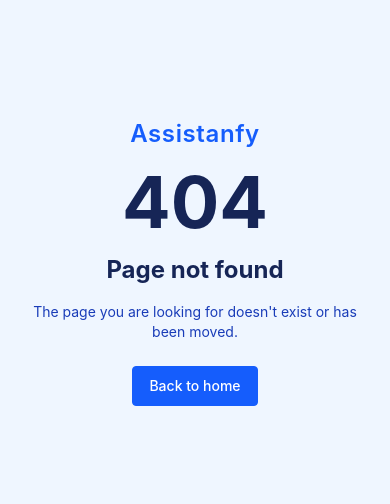
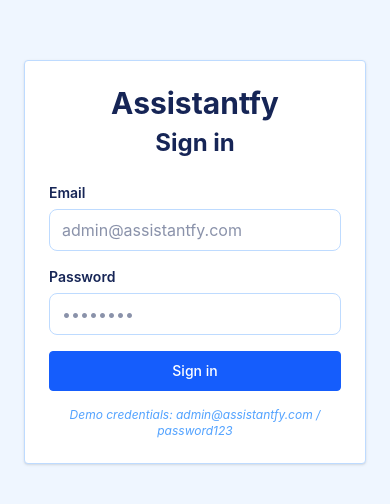
Before and after one commit to javiperezdev/assistantfy, a React (Vite) app in the folder frontend/: page /login in a window 390 px wide. Before the commit this address had no page. Shown: the part 160-664 px from the top of the page. Built offline with nearby package versions, Linux system fonts and the light colour scheme.

Commit message:
fix(AppointmentCard): long name now display correctly on mobile

```diff
--- a/frontend/src/App.tsx
+++ b/frontend/src/App.tsx
@@ -3,6 +3,7 @@
 import { BrowserRouter, Routes, Route } from 'react-router-dom';
 import { SettingView } from './views/SettingsView/SettingView';
 import { NotFound } from './views/NotFound';
+import { LoginView } from './views/AuthView/LoginView';
 
 export default function App() {
   const queryClient = new QueryClient();
@@ -13,6 +14,7 @@
         <Routes>
           <Route path="*" element={<NotFound />} />
           <Route path="/" element={<AppointmentsView />} />
+          <Route path="/login" element={<LoginView />} />
           <Route path="/settings" element={<SettingView />} />
         </Routes>
       </BrowserRouter>
--- /dev/null
+++ b/frontend/src/services/authService.ts
@@ -0,0 +1,20 @@
+export interface AuthUser {
+    token: string;
+    email: string;
+}
+
+const DEMO_EMAIL = "admin@assistantfy.com";
+const DEMO_PASSWORD = "password123";
+
+// mock auth, swap for a real API call when the backend exists
+export function login(email: string, password: string): Promise<AuthUser> {
+    return new Promise((resolve, reject) => {
+        setTimeout(() => {
+            if (email === DEMO_EMAIL && password === DEMO_PASSWORD) {
+                resolve({ token: "mock-token", email });
+            } else {
+                reject(new Error("Invalid email or password"));
+            }
+        }, 800);
+    });
+}
--- a/frontend/src/views/AppointmentsView/AppointmentCard.tsx
+++ b/frontend/src/views/AppointmentsView/AppointmentCard.tsx
@@ -32,34 +32,48 @@
     const targets = STATE_TARGETS[appointment.appointment_state];
     const badgeClasses = `px-2.5 py-1 rounded-lg text-xs font-semibold shrink-0 ${STATE_BADGE[appointment.appointment_state]}`;
 
+
     return (
-        <div className="flex items-center gap-4 p-4 bg-blue-50 border border-blue-100 rounded-xl hover:border-blue-200 transition-colors">
-            <span className="text-blue-950 font-semibold w-20 shrink-0">
+        <div className="flex flex-col gap-3 p-3 bg-blue-50 border border-blue-100 rounded-xl hover:border-blue-200 transition-colors md:flex-row md:items-center md:gap-6 md:p-4">
+            <span className="text-blue-950 font-semibold md:w-20 md:shrink-0">
                 {formatTime(appointment.start_time)}
             </span>
-            <div className="flex flex-col flex-1 min-w-0">
-                <span className="text-blue-950 font-bold text-base truncate">{appointment.client_name}</span>
+
+            <div className="flex flex-col min-w-0 md:flex-1">
+                <span className="text-blue-950 font-semibold">
+                    {appointment.client_name}
+                </span>
                 <span className="text-sm font-medium text-blue-600">
                     {appointment.service_name} • {appointment.duration_minutes} min
                 </span>
             </div>
+
             {targets.length === 0 ? (
                 <span className={badgeClasses}>Cancelled</span>
             ) : (
-                /* The badge itself is the control: same look/space, but picking
-                 * an option updates the state right away (no save button). */
-                <span className="relative inline-flex shrink-0">
+                <span className="relative inline-flex shrink-0 self-start md:self-center">
                     <select
                         value={appointment.appointment_state}
-                        onChange={(e) => onSetState(appointment.id, e.target.value as AppointmentState)}
+                        onChange={(e) =>
+                            onSetState(
+                                appointment.id,
+                                e.target.value as AppointmentState
+                            )
+                        }
                         aria-label={`State of ${appointment.client_name}'s appointment`}
                         className={`${badgeClasses} appearance-none cursor-pointer pr-6`}
                     >
-                        {STATE_OPTIONS.filter((option) => targets.includes(option.value)).map((option) => (
-                            <option key={option.value} value={option.value}>{option.label}</option>
+                        {STATE_OPTIONS.filter((option) =>
+                            targets.includes(option.value)
+                        ).map((option) => (
+                            <option key={option.value} value={option.value}>
+                                {option.label}
+                            </option>
                         ))}
                     </select>
-                    <span className="pointer-events-none absolute right-2 top-1/2 -translate-y-1/2 text-[10px] opacity-70">▾</span>
+                    <span className="pointer-events-none absolute right-2 top-1/2 -translate-y-1/2 text-[10px] opacity-70">
+                        ▾
+                    </span>
                 </span>
             )}
         </div>
--- a/frontend/src/views/AppointmentsView/AppointmentsView.tsx
+++ b/frontend/src/views/AppointmentsView/AppointmentsView.tsx
@@ -1,11 +1,27 @@
+import { useCallback, useState } from "react";
+import { useLocation } from "react-router-dom";
 import { TopNavigation } from "../../components/TopNavigation";
 import { AppointmentsContainer } from "./AppointmentsContainer";
 import { SectionHeader } from "../../components/SectionHeader";
+import { Toast } from "../../components/Toast";
 
 
+interface WelcomeState {
+    welcomeEmail?: string;
+}
+
 export function AppointmentsView() {
+    const location = useLocation();
+    const [welcomeEmail, setWelcomeEmail] = useState<string | null>(
+        (location.state as WelcomeState | null)?.welcomeEmail ?? null
+    );
+    const dismissWelcome = useCallback(() => setWelcomeEmail(null), []);
+
     return (
         <div className="bg-white min-h-screen p-6 md:p-10">
+            {welcomeEmail && (
+                <Toast message={`Welcome back, ${welcomeEmail}`} onClose={dismissWelcome} />
+            )}
             <TopNavigation />
             <SectionHeader title="Appointments" subtitle="Manage your appointments"/>
             <div className="bg-white min-h-screen">
--- /dev/null
+++ b/frontend/src/views/AuthView/AuthCard.tsx
@@ -0,0 +1,20 @@
+import type { ReactNode } from 'react';
+
+interface AuthCardProps {
+    title: string;
+    children: ReactNode;
+}
+
+export function AuthCard({ title, children }: AuthCardProps) {
+    return (
+        <div className="bg-blue-50 min-h-screen flex items-center justify-center px-6 py-16">
+            <div className="bg-white rounded border border-blue-200 p-6 shadow-sm w-full max-w-md mx-auto">
+                <div className="flex flex-col items-center gap-1.5 mb-6 text-center">
+                    <h1 className="text-3xl font-bold text-blue-950">Assistantfy</h1>
+                    <h2 className="text-2xl font-bold text-blue-950">{title}</h2>
+                </div>
+                {children}
+            </div>
+        </div>
+    );
+}
--- /dev/null
+++ b/frontend/src/views/AuthView/LoginView.tsx
@@ -0,0 +1,78 @@
+import React, { useState } from 'react';
+import { useNavigate } from 'react-router-dom';
+import { AuthCard } from './AuthCard';
+import { login } from '../../services/authService';
+import { ErrorMessage } from '../../components/ErrorMessage';
+
+export function LoginView() {
+    const [email, setEmail] = useState("");
+    const [password, setPassword] = useState("");
+    const [error, setError] = useState<string | null>(null);
+    const [loading, setLoading] = useState(false);
+    const navigate = useNavigate();
+
+    const handleSubmit = async (e: React.SubmitEvent) => {
+        e.preventDefault();
+        setError(null);
+        setLoading(true);
+        try {
+            await login(email, password);
+            navigate('/', { state: { welcomeEmail: email } });
+        } catch (err) {
+            setError(err instanceof Error ? err.message : "Something went wrong");
+        } finally {
+            setLoading(false);
+        }
+    };
+
+    return (
+        <AuthCard title="Sign in">
+            <form onSubmit={handleSubmit} className="flex flex-col gap-4">
+                <div className="flex flex-col gap-1.5">
+                    <label htmlFor="email" className="text-sm font-semibold text-blue-950">
+                        Email
+                    </label>
+                    <input
+                        id="email"
+                        type="email"
+                        required
+                        value={email}
+                        onChange={(e) => setEmail(e.target.value)}
+                        placeholder="admin@assistantfy.com"
+                        className="w-full px-3 py-2 border border-blue-200 rounded-lg focus:outline-none focus:border-blue-500 transition-all text-blue-950 bg-white"
+                    />
+                </div>
+
+                <div className="flex flex-col gap-1.5">
+                    <label htmlFor="password" className="text-sm font-semibold text-blue-950">
+                        Password
+                    </label>
+                    <input
+                        id="password"
+                        type="password"
+                        required
+                        minLength={6}
+                        value={password}
+                        onChange={(e) => setPassword(e.target.value)}
+                        placeholder="••••••••"
+                        className="w-full px-3 py-2 border border-blue-200 rounded-lg focus:outline-none focus:border-blue-500 transition-all text-blue-950 bg-white"
+                    />
+                </div>
+
+                {error && <ErrorMessage title="Login failed" message={error} />}
+
+                <button
+                    type="submit"
+                    disabled={loading}
+                    className="h-10 px-4 border border-blue-600 bg-blue-600 text-white rounded text-sm font-medium hover:bg-blue-700 transition-colors disabled:opacity-60 disabled:cursor-not-allowed cursor-pointer"
+                >
+                    {loading ? "Signing in..." : "Sign in"}
+                </button>
+            </form>
+
+            <p className="mt-4 text-center text-xs text-blue-400 italic">
+                Demo credentials: admin@assistantfy.com / password123
+            </p>
+        </AuthCard>
+    );
+}
```
Also changed, not shown: 1 other file (tests, documents, lock files or other folders).
